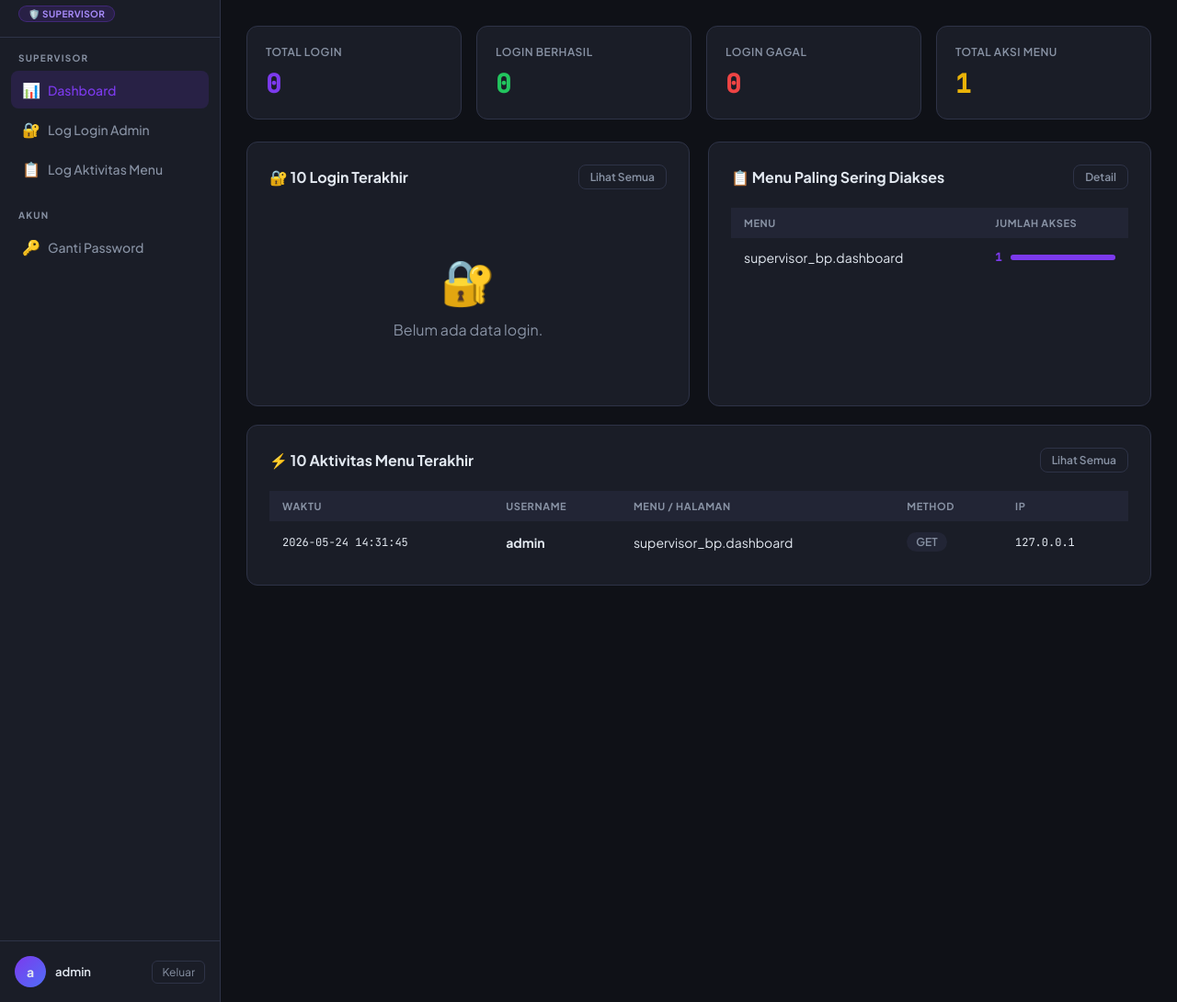
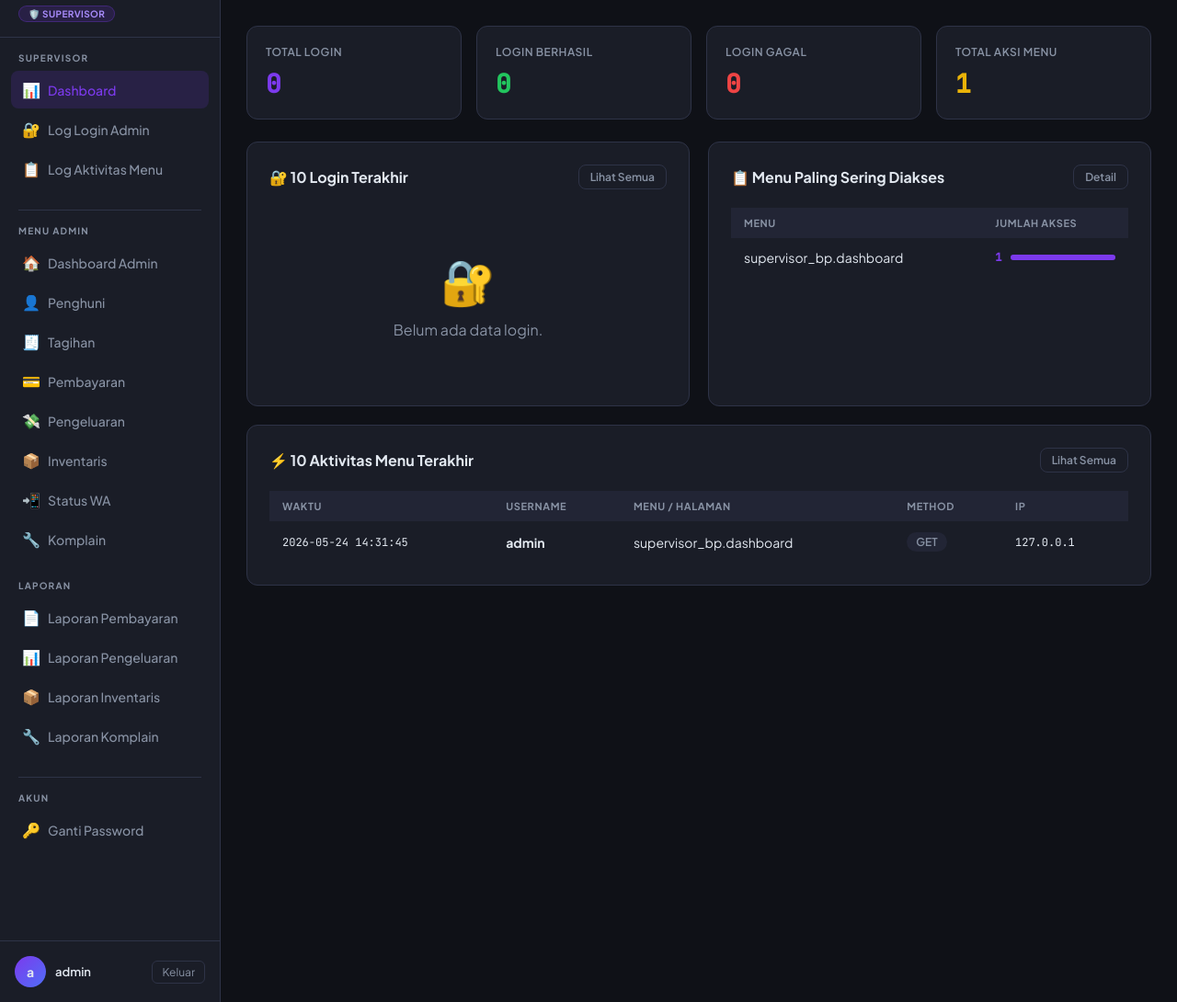
Before and after one commit to Ronny-py/KOS_APP, a Flask app: page /supervisor/ in a window 1280 px wide. Shown: the part 60-1150 px from the top of the page at 92% size. Run offline with Flask 3, Linux system fonts and the light colour scheme; a user stored in the database is signed in; data comes from the database, SQL or seed files in the repository; data that the repository does not hold is empty.

Commit message:
Update base_supervisor.html

```diff
--- a/templates/supervisor/base_supervisor.html
+++ b/templates/supervisor/base_supervisor.html
@@ -22,8 +22,9 @@
     .sidebar {
       width: var(--sidebar-w); background: var(--surface); border-right: 1px solid var(--border);
       display: flex; flex-direction: column; position: fixed; height: 100vh; z-index: 100;
+      overflow-y: auto;
     }
-    .sidebar-brand { padding: 24px 20px 16px; border-bottom: 1px solid var(--border); }
+    .sidebar-brand { padding: 24px 20px 16px; border-bottom: 1px solid var(--border); flex-shrink: 0; }
     .brand-logo {
       display: flex; align-items: center; gap: 10px; font-size: 18px; font-weight: 800;
       color: var(--text); text-decoration: none;
@@ -39,7 +40,7 @@
       color: #a78bfa; border-radius: 20px; padding: 2px 10px;
       font-size: 10px; font-weight: 700; margin-top: 6px; letter-spacing: .4px;
     }
-    .sidebar-nav { padding: 16px 12px; flex: 1; overflow-y: auto; }
+    .sidebar-nav { padding: 16px 12px; flex: 1; }
     .nav-section { margin-bottom: 24px; }
     .nav-label {
       font-size: 10px; font-weight: 700; letter-spacing: 1.2px;
@@ -53,7 +54,13 @@
     .nav-link:hover  { background: var(--surface2); color: var(--text); }
     .nav-link.active { background: rgba(124,58,237,.15); color: var(--accent); }
     .nav-icon { width: 18px; text-align: center; font-size: 16px; }
-    .sidebar-footer { padding: 16px; border-top: 1px solid var(--border); }
+
+    /* Divider antar seksi nav */
+    .nav-divider {
+      height: 1px; background: var(--border); margin: 8px 8px 16px;
+    }
+
+    .sidebar-footer { padding: 16px; border-top: 1px solid var(--border); flex-shrink: 0; }
     .user-info { display: flex; align-items: center; gap: 10px; }
     .user-avatar {
       width: 34px; height: 34px;
@@ -183,6 +211,74 @@
         <span class="nav-icon">📋</span> Log Aktivitas Menu
       </a>
     </div>
+
+    <div class="nav-divider"></div>
+
+    <!-- ══ MENU ADMIN (akses penuh) ══ -->
+    <div class="nav-section">
+      <div class="nav-label">Menu Admin</div>
+      <a href="{{ url_for('dashboard.index') }}"
+         class="nav-link {% if request.endpoint == 'dashboard.index' %}active{% endif %}">
+        <span class="nav-icon">🏠</span> Dashboard Admin
+      </a>
+      <a href="{{ url_for('penghuni.index') }}"
+         class="nav-link {% if request.blueprint == 'penghuni' %}active{% endif %}">
+        <span class="nav-icon">👤</span> Penghuni
+      </a>
+      <a href="{{ url_for('tagihan.index') }}"
+         class="nav-link {% if request.blueprint == 'tagihan' %}active{% endif %}">
+        <span class="nav-icon">🧾</span> Tagihan
+      </a>
+      <a href="{{ url_for('pembayaran.index') }}"
+         class="nav-link {% if request.blueprint == 'pembayaran' %}active{% endif %}">
+        <span class="nav-icon">💳</span> Pembayaran
+      </a>
+      <a href="{{ url_for('pengeluaran.index') }}"
+         class="nav-link {% if request.blueprint == 'pengeluaran' %}active{% endif %}">
+        <span class="nav-icon">💸</span> Pengeluaran
+      </a>
+      <a href="{{ url_for('inventaris.index') }}"
+         class="nav-link {% if request.blueprint == 'inventaris' %}active{% endif %}">
+        <span class="nav-icon">📦</span> Inventaris
+      </a>
+      <a href="{{ url_for('wa_scheduler.status') }}"
+         class="nav-link {% if request.blueprint == 'wa_scheduler' %}active{% endif %}">
+        <span class="nav-icon">📲</span> Status WA
+      </a>
+      <a href="{{ url_for('komplain.index') }}"
+         class="nav-link {% if request.blueprint == 'komplain' %}active{% endif %}"
+         style="position:relative;">
+        <span class="nav-icon">🔧</span> Komplain
+        {% if komplain_baru_count is defined and komplain_baru_count %}
+        <span style="margin-left:auto; background:var(--red); color:#fff; border-radius:10px;
+                     padding:1px 7px; font-size:10px; font-weight:700;">{{ komplain_baru_count }}</span>
+        {% endif %}
+      </a>
+    </div>
+
+    <div class="nav-section">
+      <div class="nav-label">Laporan</div>
+      <a href="{{ url_for('laporan.pembayaran') }}"
+         class="nav-link {% if request.endpoint == 'laporan.pembayaran' %}active{% endif %}">
+        <span class="nav-icon">📄</span> Laporan Pembayaran
+      </a>
+      <a href="{{ url_for('laporan.pengeluaran') }}"
+         class="nav-link {% if request.endpoint == 'laporan.pengeluaran' %}active{% endif %}">
+        <span class="nav-icon">📊</span> Laporan Pengeluaran
+      </a>
+      <a href="{{ url_for('laporan_inventaris.index') }}"
+         class="nav-link {% if request.blueprint == 'laporan_inventaris' %}active{% endif %}">
+        <span class="nav-icon">📦</span> Laporan Inventaris
+      </a>
+      <a href="{{ url_for('komplain.laporan') }}"
+         class="nav-link {% if request.endpoint == 'komplain.laporan' %}active{% endif %}">
+        <span class="nav-icon">🔧</span> Laporan Komplain
+      </a>
+    </div>
+
+    <div class="nav-divider"></div>
+
+    <!-- ══ AKUN SUPERVISOR ══ -->
     <div class="nav-section">
       <div class="nav-label">Akun</div>
       <a href="{{ url_for('supervisor_bp.ganti_password') }}"
@@ -221,5 +319,24 @@
   </div>
 </div>
 
+<!-- Image modal -->
+<div class="modal-overlay" id="imgModal">
+  <button class="modal-close" onclick="closeModal()">✕</button>
+  <img id="modalImg" class="modal-img" src="" alt="Bukti Transfer">
+</div>
+
+<script>
+function showImg(src) {
+  document.getElementById('modalImg').src = src;
+  document.getElementById('imgModal').classList.add('show');
+}
+function closeModal() {
+  document.getElementById('imgModal').classList.remove('show');
+}
+document.getElementById('imgModal').addEventListener('click', function(e) {
+  if (e.target === this) closeModal();
+});
+</script>
+
 </body>
 </html>
```
Also changed, not shown: other parts of templates/supervisor/base_supervisor.html (+26 -3 lines).
